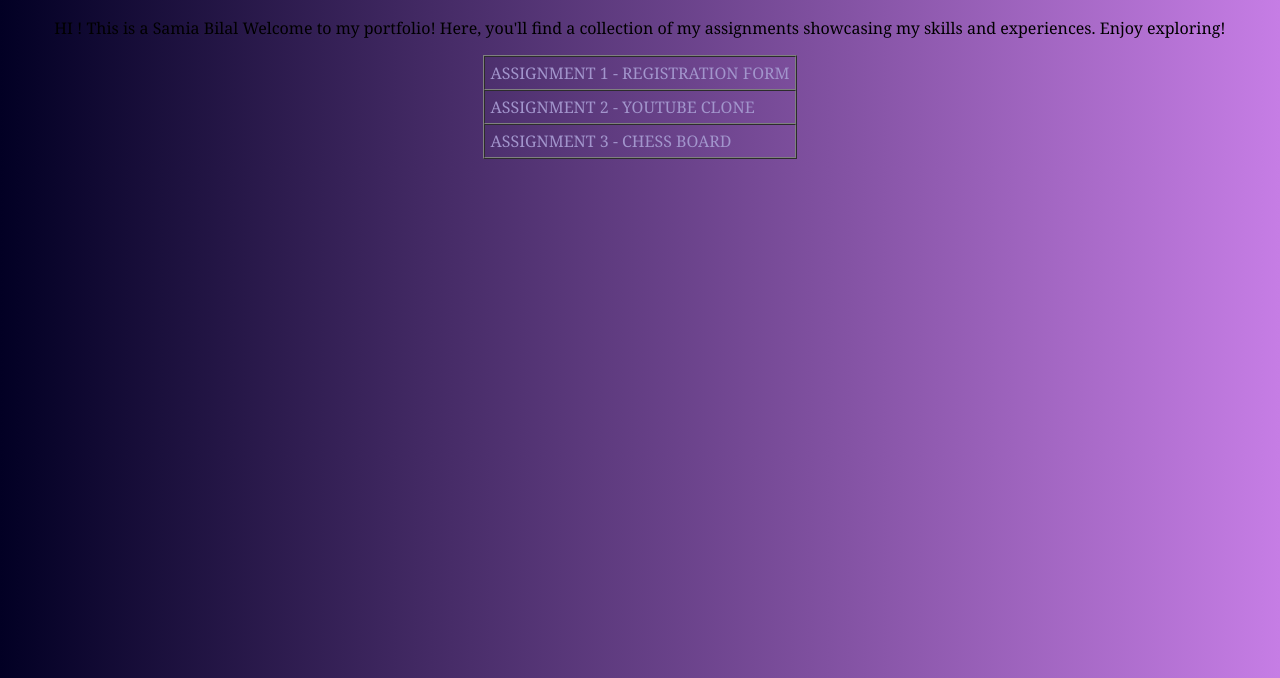
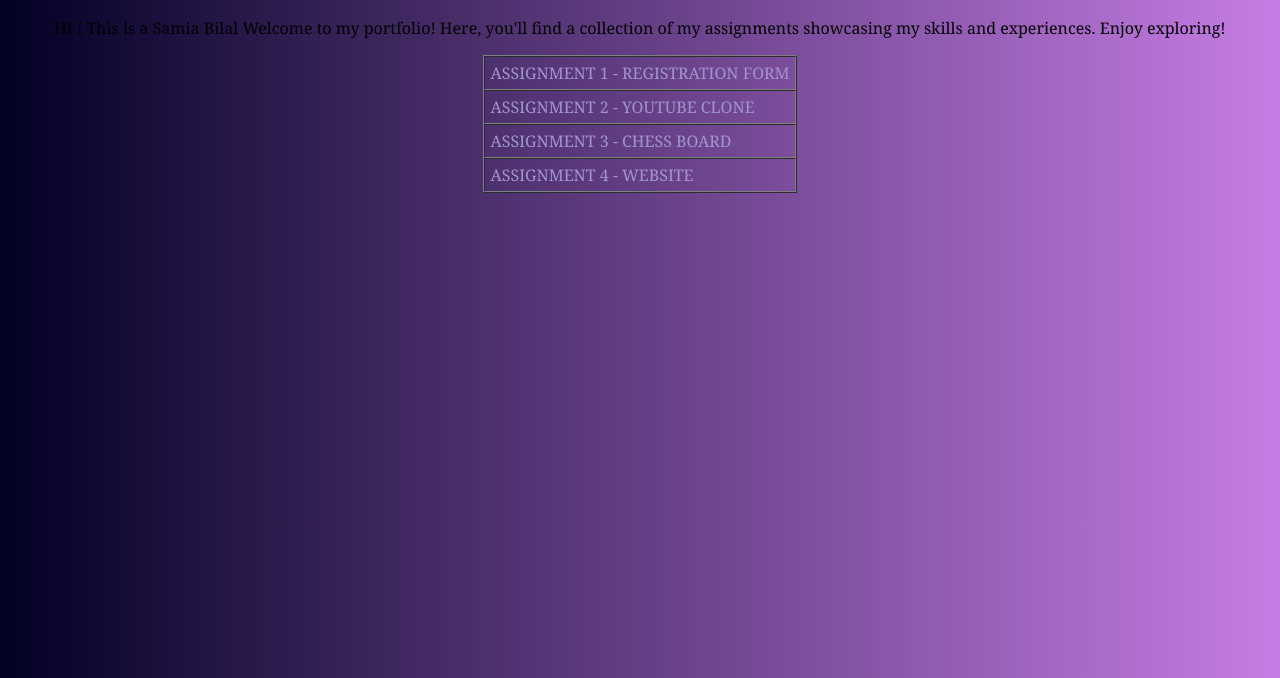
Before and after one commit to SamiaBilal/portfolio, a plain HTML site: page index.html in a window 1280 px wide. Shown: the part 122-800 px from the top of the page. Drawn offline with Linux system fonts and the light colour scheme.

Commit message:
Added new assignment

```diff
--- a/index.html
+++ b/index.html
@@ -32,6 +32,11 @@
           </a></td>
 
        </tr>
+       <tr>
+        <td><a href="Website/index.html">
+            ASSIGNMENT 4 - WEBSITE
+        </a></td>
+        </tr>
     </table>
 </body></center>
 </html>
```
